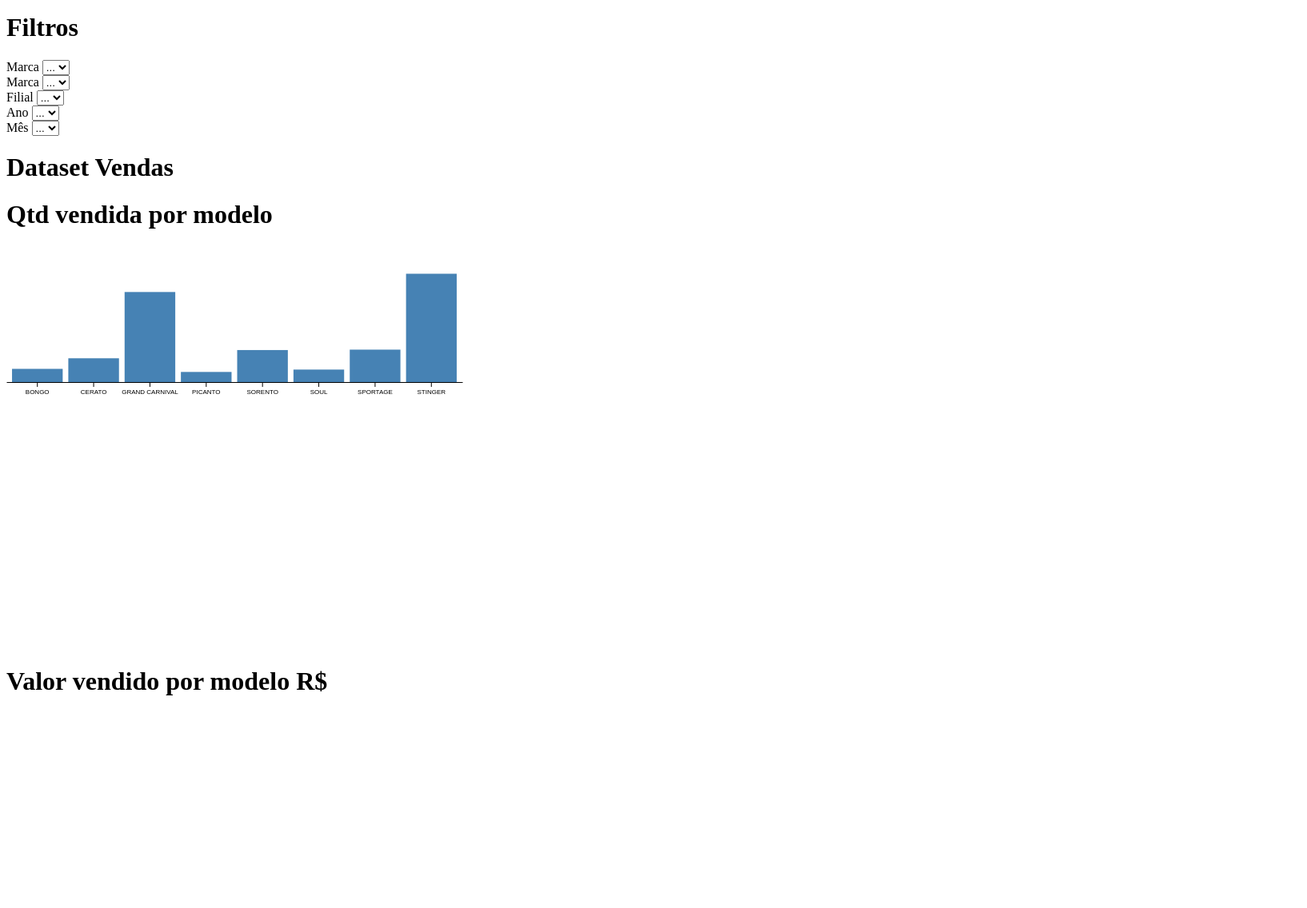
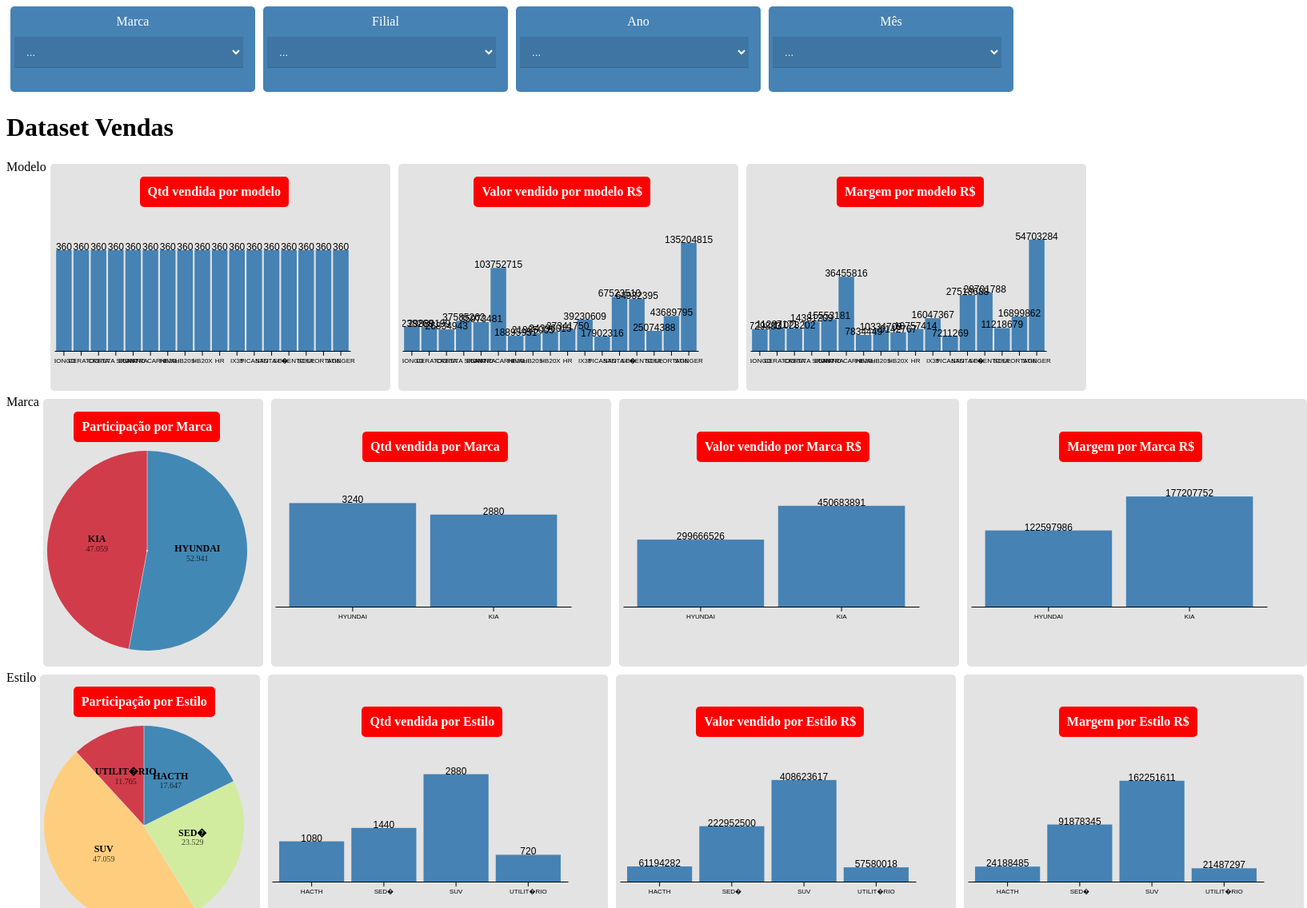
Before and after one commit to elvisthermo/projeto_hj, a plain HTML site: page index.html in a window 1280 px wide. Shown: the part 5-1141 px from the top of the page at 80% size, 1634 px wide, since content can reach past the window. Drawn offline with nearby package versions, Linux system fonts and the light colour scheme.

Commit message:
ajustes nos graficos

```diff
--- /dev/null
+++ b/css/styles.css
@@ -0,0 +1,116 @@
+div.container-vis{
+    background-color: #e3e3e3;
+    padding: 5px 20px 20px 5px;
+    margin: 5px;
+    border-radius: 5px;
+    display: flex;
+    align-items: center;
+    justify-content: center;
+    flex-direction: column;
+}
+
+div.container-vis h1{
+    color: #fff;
+    padding: 10px;
+    background-color: red;
+    border-radius: 5px;
+    font-size: 1em;
+}
+.menu-select{
+    display: flex;
+    align-items: center;
+    flex-direction: column;
+    padding: 10px;
+    width: 100%;
+    border-radius: 5px;
+    margin: 5px;
+    background-color: steelblue;
+    color: #fff;
+}
+.conteiner-menu{
+    display: flex;
+    justify-content: center;
+    align-items: center;
+
+}
+
+.conteiner-menu select{
+    margin: 10px 20px 20px 10px;
+    padding: 10px;
+    width: 100%;
+}
+
+
+div.conteiner{
+    width: 100%;
+    display: flex;
+}
+
+
+div.span{
+    writing-mode: vertical-rl;
+    text-orientation: upright;
+}
+
+
+
+/* --------------------- */
+select {
+    position: relative;
+    font-family: Arial;
+  }
+
+  .custom-select select {
+    display: none; /*hide original SELECT element:*/
+  }
+
+  select {
+    background-color: DodgerBlue;
+  }
+
+  /*style the arrow inside the select element:*/
+  select:after {
+    position: absolute;
+    content: "";
+    top: 14px;
+    right: 10px;
+    width: 0;
+    height: 0;
+    border: 6px solid transparent;
+    border-color: #fff transparent transparent transparent;
+  }
+
+  /*point the arrow upwards when the select box is open (active):*/
+  .select-selected.select-arrow-active:after {
+    border-color: transparent transparent #fff transparent;
+    top: 7px;
+  }
+
+  /*style the items (options), including the selected item:*/
+  select {
+    color: #ffffff;
+    padding: 8px 16px;
+    border: 1px solid transparent;
+    border-color: transparent transparent rgba(0, 0, 0, 0.1) transparent;
+    cursor: pointer;
+    user-select: none;
+  }
+
+  /*style items (options):*/
+  .select-items {
+    position: absolute;
+    background-color: DodgerBlue;
+    top: 100%;
+    left: 0;
+    right: 0;
+    z-index: 99;
+  }
+
+  /*hide the items when the select box is closed:*/
+  .select-hide {
+    display: none;
+  }
+
+  select {
+    background-color: rgba(0, 0, 0, 0.1);
+  }
--- a/index.html
+++ b/index.html
@@ -8,129 +8,21 @@
     <title>Document</title>
     <script src="https://d3js.org/d3.v6.min.js"></script>
     <script src="js/barchat.js"></script>
+    <script src="js/piechart.js"></script>
+    <script src="js/main.js"></script>
+
+    <link rel="stylesheet" href="css/styles.css">
 
 
 </head>
 
 <body>
     <script>
-        async function main() {
 
-            function loadDataSet() {
-                const dataset = d3.csv("/database/vendas-TF.csv", function (data) {
-                    return data;
-                });
-
-                return dataset;
-            }
-
-            function loadDataSetAnos(ano) {
-                const dataset = d3.csv("/database/vendas-TF.csv", function (data) {
-                    if (data.ano === ano) {
-                        return data;
-                    }
-                });
-
-                return dataset;
-            }
-
-            function tratamentoDadosCount(data, attr) {
-
-                let values = data.map(d => d[attr]);
-                var valores = values;
-                var unique = [... new Set(valores)].sort();
-                console.log(unique);
-
-                console.log(unique.length);
-                let arrays_attr = [];
-                for (let index = 0; index < unique.length; index++) {
-                    let count = 0;
-                    data.map(d => {
-                        if (d[attr] === unique[index]) {
-                            count += 1;
-                        }
-                    })
-                    arrays_attr.push({ "name": unique[index], "size": count });
-                }
-                return arrays_attr;
-            }
-
-            function tratamentoDadosSomar(data, attrX, attrY) {
-                let values = data.map(d => d[attrX]);
-                var valores = values;
-
-                var unique = [... new Set(valores)].sort();
-                console.log(unique);
-
-                console.log(unique.length);
-                let arrays_attr = [];
-                for (let index = 0; index < unique.length; index++) {
-                    let soma = 0;
-                    data.map(d => {
-                        if (d[attrX] === unique[index]) {
-                            console.log(attrY);
-                            soma += parseFloat(d[attrY]);
-                        }
-                    })
-                    arrays_attr.push({ "name": unique[index], "preco": soma });
-                }
-                return arrays_attr;
-            }
-
-
-            function filtro_dataset(data, coluna, valor) {
-                return data.filter(d => d[coluna] === valor);
-            }
-
-
-            let dataset2016 = await loadDataSetAnos("2016");
-            let dataset2017 = await loadDataSetAnos("2017");
-            let dataset2018 = await loadDataSetAnos("2018");
-
-            const dataset_load = await loadDataSet();
-
-            const dataset_load_ano = await filtro_dataset(dataset_load, "mes", "JUN")
-            const dataset_load_ano_mes = await filtro_dataset(dataset_load_ano, "ano", "2016")
-            const filtro_marca = filtro_dataset(dataset_load_ano_mes, "marca", "KIA")
-
-            console.log("mes", dataset_load_ano);
-            console.log("mes", dataset_load_ano_mes);
-            console.log("marca", filtro_marca);
-
-
-            const modelos_contados2016 = await tratamentoDadosCount(dataset2016, "modelo");
-            const modelos_contados2017 = await tratamentoDadosCount(dataset2017, "modelo");
-            const modelos_contados2018 = await tratamentoDadosCount(dataset2018, "modelo");
-
-            const modelos_valor_2018 = await tratamentoDadosSomar(filtro_marca, "modelo", "preco");
-
-            console.log("size count", modelos_contados2016);
-
-            console.log("preco 2018", modelos_valor_2018);
-
-            console.log(dataset2016)
-            console.log(dataset2017)
-            console.log(dataset2018)
-            console.log("teste:", dataset_load);
-
-
-            const svgModelo = d3.select("#qtd_modelo");
-            console.log(svgModelo);
-            barchart(modelos_valor_2018, "modelo", "preco", svgModelo);
-        }
-
-        main();
 
     </script>
 
-    <div class="container">
-        <h1>Filtros </h1>
-        <div class="menu-select">
-            <label for="">Marca</label>
-            <select name="" id="">
-                <option>...</option>
-            </select>
-        </div>
+    <div class="conteiner-menu">
         <div class="menu-select">
             <label for="">Marca</label>
             <select name="" id="">
@@ -180,34 +72,96 @@
             Dataset Vendas
         </h1>
 
+        <div class="container-marca">
             <div class="conteiner">
+                <div>
+                    <span>Modelo</span>
+                </div>
                 <div class="container-vis">
                     <h1>Qtd vendida por modelo</h1>
-                <svg width="600px" height="500px" id="qtd_modelo">
+                    <svg id="qtd_modelo">
                     </svg>
                 </div>
                 <div class="container-vis">
                     <h1>Valor vendido por modelo R$</h1>
-                <svg width="600px" height="500px">
+                    <svg id="preco_modelo">
 
                     </svg>
                 </div>
                 <div class="container-vis">
                     <h1>Margem por modelo R$</h1>
-                <svg width="600px" height="500px">
+                    <svg id="margem_modelo">
 
                     </svg>
                 </div>
 
             </div>
+        </div>
+
+        <div class="conteiner">
+            <div class="conteiner">
+                <div>
+                    <span>Marca</span>
+                </div>
+                <div class="container-vis">
+                    <h1>Participação por Marca</h1>
+                    <svg id="piechart_marca">
+                    </svg>
+                </div>
+                <div class="container-vis">
+                    <h1>Qtd vendida por Marca</h1>
+                    <svg id="qtd_marca">
+                    </svg>
+                </div>
+                <div class="container-vis">
+                    <h1>Valor vendido por Marca R$</h1>
+                    <svg id="preco_marca">
+
+                    </svg>
+                </div>
+                <div class="container-vis">
+                    <h1>Margem por Marca R$</h1>
+                    <svg id="margem_marca">
+
+                    </svg>
+                </div>
+
+            </div>
+        </div>
+
+        <div>
+            <div class="conteiner">
+                <div>
+                    <span>Estilo</span>
+                </div>
+                <div class="container-vis">
+                    <h1>Participação por Estilo</h1>
+                    <svg id="piechart_estilo">
+                    </svg>
+                </div>
+                <div class="container-vis">
+                    <h1>Qtd vendida por Estilo</h1>
+                    <svg id="qtd_estilo">
+                    </svg>
+                </div>
+                <div class="container-vis">
+                    <h1>Valor vendido por Estilo R$</h1>
+                    <svg id="preco_estilo">
+
+                    </svg>
+                </div>
+                <div class="container-vis">
+                    <h1>Margem por Estilo R$</h1>
+                    <svg id="margem_estilo">
+
+                    </svg>
+                </div>
+
+            </div>
+        </div>
 
 
-        <h1>Marca</h1>
-        <div> </div>
 
-
-        <h1>estilo</h1>
-        <div> </div>
 
     </div>
 
--- a/js/barchat.js
+++ b/js/barchat.js
@@ -1,9 +1,13 @@
 //
 
 function barchart(data, eixoX, eixoY, svg) {
-    let width = 600;
+    let width = 400;
     let height = 200;
     let margin = { top: 30, right: 30, bottom: 30, left: 30 }
+
+    svg
+        .attr("width", width)
+        .attr("height", height)
 
     const x = d3.scaleBand()
         .domain(d3.range(data.length))
@@ -14,7 +18,6 @@
         .domain([0, d3.max(data, d => d[eixoY])]).nice()
         .range([height - margin.bottom, margin.top])
 
-        console.log(data);
     const xAxis = g => g
         .attr("transform", `translate(0,${height - margin.bottom})`)
         .style('font-size', "8px")
@@ -42,64 +45,19 @@
         .attr("y", d => y(d[eixoY]))
         .attr("height", d => y(0) - y(d[eixoY]))
         .attr("width", x.bandwidth());
+    svg
+        .selectAll("text")
+        .data(data)
+        .join("text")
+        .text(d => d[eixoY])
+        .attr('x',(d, i) => x(i)+ x.bandwidth() / 2)
+        .attr('y', d => y(d[eixoY]))
+        .attr('text-anchor', 'middle')
+        .style('font-family', 'sans-serif')
+        .style('font-size', "12px")
+        .style('fill', 'black');
 
     svg.append("g")
         .call(xAxis);
 
-    // svg.append("g")
-    //     .call(yAxis);
-
-
-    // const x = d3
-    //     .scaleBand()
-    //     .domain(results.map(d => d[eixoX]))
-    //     .range([0, width])
-    //     .padding(0.1)
-
-    // const y = d3
-    //     .scaleLinear()
-    //     .domain([0, d3.max(results, d => d[eixoY])])
-    //     .range([height, 0])
-
-    // const g = svg
-    //     .append('g')
-    //     .attr('transform', `translate(${margin.left}, ${margin.top})`);
-
-    // g.append('g').call(d3.axisLeft(y));
-
-    // g.append('g')
-    //     .attr('transform', `translate(0, ${height})`) //move x axis to the bottom
-    //     .call(d3.axisBottom(x))
-    //     .selectAll('text')
-    //     .attr('x', x.bandwidth() / 2)
-    //     .attr('y', 0)
-    //     .attr('dy', '.35em')
-    //     .attr('transform', 'rotate(90)')
-    //     .attr('text-anchor', 'start');
-
-    // let bar = g
-    //     .selectAll('.bar')
-    //     .data(results)
-    //     .enter()
-    //     .append('g')
-    //     .attr('class', 'bar-group');
-
-    // bar
-    //     .append('rect')
-    //     .attr('class', '.bar')
-    //     .attr('x', d => x(d[eixoX]))
-    //     .attr('y', d => y(d[eixoY]))
-    //     .attr('width', x.bandwidth())
-    //     .attr('height', d => height - y(d[eixoY]))
-    //     .style('fill', 'steelblue');
-
-    // bar
-    //     .append('text')
-    //     .text(d => d.sales)
-    //     .attr('x', d => x(d[eixoX]) + x.bandwidth() / 2)
-    //     .attr('y', d => y(d[eixoY]) + 15)
-    //     .attr('text-anchor', 'middle')
-    //     .style('font-family', 'sans-serif')
-    //     .style('font-size', 12)
-    //     .style('fill', 'white');
 }
--- /dev/null
+++ b/js/main.js
@@ -0,0 +1,181 @@
+async function main() {
+
+    function loadDataSet() {
+        const dataset = d3.csv("/database/vendas-TF.csv", function (data) {
+            return data;
+        });
+
+        return dataset;
+    }
+
+    function loadDataSetAnos(ano) {
+        const dataset = d3.csv("/database/vendas-TF.csv", function (data) {
+            if (data.ano === ano) {
+                return data;
+            }
+        });
+
+        return dataset;
+    }
+
+    function tratamentoPieChartDadosCount(data, attr) {
+
+        let values = data.map(d => d[attr]);
+        var valores = values;
+        var unique = [... new Set(valores)].sort();
+
+        let arrays_attr = [];
+        for (let index = 0; index < unique.length; index++) {
+            let count = 0;
+            data.map(d => {
+                if (d[attr] === unique[index]) {
+                    count += 1;
+                }
+            })
+
+            arrays_attr.push({ "name": unique[index], "value": count*100/data.length });
+        }
+        return arrays_attr;
+    }
+
+
+    function tratamentoBarChartDadosCount(data, attr) {
+
+        let values = data.map(d => d[attr]);
+        var valores = values;
+        var unique = [... new Set(valores)].sort();
+
+        let arrays_attr = [];
+        for (let index = 0; index < unique.length; index++) {
+            let count = 0;
+            data.map(d => {
+                if (d[attr] === unique[index]) {
+                    count += 1;
+                }
+            })
+            arrays_attr.push({ "name": unique[index], "size": count });
+        }
+        return arrays_attr;
+    }
+
+
+    function tratamentoDadosSomar(data, attrX, attrY) {
+        let values = data.map(d => d[attrX]);
+        var valores = values;
+
+        var unique = [... new Set(valores)].sort();
+
+        let arrays_attr = [];
+        for (let index = 0; index < unique.length; index++) {
+            let soma = 0;
+            data.map(d => {
+                if (d[attrX] === unique[index]) {
+
+                    soma += parseFloat(d[attrY]);
+                }
+            })
+            arrays_attr.push({ "name": unique[index], [attrY]: soma });
+        }
+        return arrays_attr;
+    }
+
+
+    function filtro_dataset(data, coluna, valor) {
+        return data.filter(d => d[coluna] === valor);
+    }
+
+
+    // let dataset2016 = await loadDataSetAnos("2016");
+    // let dataset2017 = await loadDataSetAnos("2017");
+    // let dataset2018 = await loadDataSetAnos("2018");
+
+
+    // const dataset_load_ano = await filtro_dataset(dataset_load, "mes", "JUN")
+    // const dataset_load_ano_mes = await filtro_dataset(dataset_load_ano, "ano", "2016")
+    // const filtro_marca = filtro_dataset(dataset_load_ano_mes, "marca", "KIA")
+
+    // console.log("mes", dataset_load_ano);
+    // console.log("mes", dataset_load_ano_mes);
+    // console.log("marca", filtro_marca);
+
+
+    // const modelos_contados2016 = await tratamentoDadosCount(dataset2016, "modelo");
+    // const modelos_contados2017 = await tratamentoDadosCount(dataset2017, "modelo");
+    // const modelos_contados2018 = await tratamentoDadosCount(dataset2018, "modelo");
+
+    // const modelos_valor_2018 = await tratamentoDadosSomar(filtro_marca, "modelo", "preco");
+
+    // const modelos_margem_2018 = await tratamentoDadosSomar(filtro_marca, "modelo", "margem");
+    // console.log("margem:", modelos_margem_2018);
+
+    // const modelos_qtd_2018 = await tratamentoDadosCount(filtro_marca, "modelo");
+
+
+    // console.log("size count", modelos_contados2016);
+
+    // console.log("preco 2018", modelos_valor_2018);
+
+    // console.log(dataset2016)
+    // console.log(dataset2017)
+    // console.log(dataset2018)
+    // console.log("teste:", dataset_load);
+
+    const dataset_load = await loadDataSet();
+
+    // tratamento de dados
+    const modelo_qtd = await tratamentoBarChartDadosCount(dataset_load, "modelo");
+    const modelo_valor = await tratamentoDadosSomar(dataset_load, "modelo", "preco");
+    const modelo_margem = await tratamentoDadosSomar(dataset_load, "modelo", "margem");
+
+    const marca_qtd = await tratamentoPieChartDadosCount(dataset_load, "marca");
+    const marca_qtd_bar = await tratamentoBarChartDadosCount(dataset_load, "marca");
+    const marca_valor = await tratamentoDadosSomar(dataset_load, "marca", "preco");
+    const marca_margem = await tratamentoDadosSomar(dataset_load, "marca", "margem");
+
+    const estilo_qtd = await tratamentoPieChartDadosCount(dataset_load, "estilo");
+    const estilo_qtd_bar = await tratamentoBarChartDadosCount(dataset_load, "estilo");
+    const estilo_valor = await tratamentoDadosSomar(dataset_load, "estilo", "preco");
+    const estilo_margem = await tratamentoDadosSomar(dataset_load, "estilo", "margem");
+
+
+
+    // containers svg
+    const svgModelo_1 = d3.select("#qtd_modelo");
+    const svgModelo_2 = d3.select("#preco_modelo");
+    const svgModelo_3 = d3.select("#margem_modelo");
+
+
+    const svgMarcaParticipacao = d3.select("#piechart_marca");
+    const svgMarca_1 = d3.select("#qtd_marca");
+    const svgMarca_2 = d3.select("#preco_marca");
+    const svgMarca_3 = d3.select("#margem_marca");
+
+    const svgEstiloParticipacao = d3.select("#piechart_estilo");
+    const svgEstilo_1 = d3.select("#qtd_estilo");
+    const svgEstilo_2 = d3.select("#preco_estilo");
+    const svgEstilo_3 = d3.select("#margem_estilo");
+
+
+    // bachart d3
+    barchart(modelo_qtd, "modelo", "size", svgModelo_1);
+    barchart(modelo_valor, "modelo", "preco", svgModelo_2);
+    barchart(modelo_margem, "modelo", "margem", svgModelo_3);
+
+    // piechart
+    pieChart(marca_qtd, "value", svgMarcaParticipacao)
+    barchart(marca_qtd_bar, "marca", "size", svgMarca_1);
+    barchart(marca_valor, "marca", "preco", svgMarca_2);
+    barchart(marca_margem, "marca", "margem", svgMarca_3);
+
+    pieChart(estilo_qtd, "value", svgEstiloParticipacao)
+    barchart(estilo_qtd_bar, "estilo", "size", svgEstilo_1);
+    barchart(estilo_valor, "estilo", "preco", svgEstilo_2);
+    barchart(estilo_margem, "estilo", "margem", svgEstilo_3);
+
+    // painel 2
+
+
+    // barchart(modelos_qtd_2018, "modelo", "size", svgMarca_1);
+}
+
+main();
--- a/js/piechart.js
+++ b/js/piechart.js
@@ -0,0 +1,59 @@
+
+function pieChart(data, name, svg) {
+    let width = 250;
+    let height = 250;
+    let margin = { top: 30, right: 30, bottom: 30, left: 30 }
+
+    const dataset = data;
+
+
+    svg
+        .attr("width", width)
+        .attr("height", height)
+
+    const radius = Math.min(width, height) / 2
+
+    const pie = d3.pie()
+        .padAngle(0.005)
+        .sort(null)
+        .value(d => d.value)
+
+    arcs = pie(dataset)
+
+    const arc = d3.arc().innerRadius(radius * 0.01).outerRadius(radius)
+
+    const color = d3.scaleOrdinal()
+        .domain(dataset.map(d =>d.name))
+        .range(d3.quantize(t => d3.interpolateSpectral(t * 0.8 + 0.1), data.length).reverse())
+
+
+    svg.selectAll("path")
+        .data(arcs)
+        .join("path")
+        .attr("fill", d => color(d.data.name))
+        .attr("d", arc)
+        .attr("transform", `translate(${width / 2},${height / 2})`)
+
+
+    svg.append("g")
+        .attr("transform", `translate(${width / 2},${height / 2})`)
+
+        .attr("text-anchor", "middle")
+        .selectAll("text")
+        .data(arcs)
+        .join("text")
+        .attr("transform", d => `translate(${arc.centroid(d)})`)
+        .call(text => text.append("tspan")
+            .attr("y", "-0.4em")
+            .attr("font-weight", "bold")
+            .attr("font-size", "12px")
+            .text(d => d.data.name))
+        .call(text => text.filter(d => (d.endAngle - d.startAngle) > 0.25).append("tspan")
+            .attr("x", 0)
+            .attr("y", "0.7em")
+            .attr("font-size", "10px")
+            .attr("fill-opacity", 0.7)
+            .text(d => d.data.value.toLocaleString()))
+
+
+}
```
Lines whose indentation alone changed are shown as unchanged.
